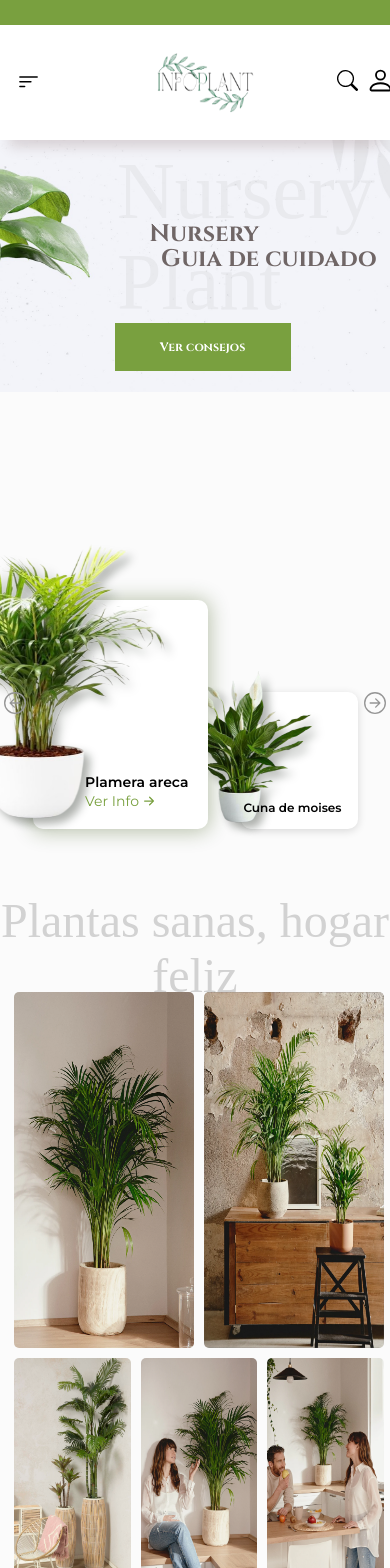
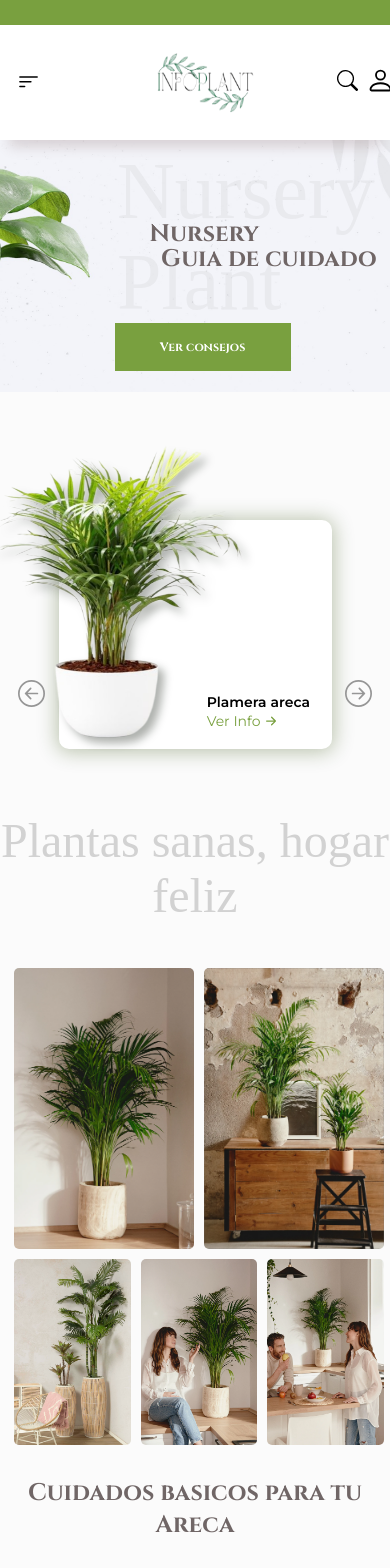
Before and after one commit to Alan-Ribeca/infoPlant, a React (Vite) app: page / in a window 390 px wide. Shown: the top 1568 px of the page. Built offline with nearby package versions, Linux system fonts and the light colour scheme.

Commit message:
adaptando a movil

```diff
--- a/src/components/carrusel/carrusel.scss
+++ b/src/components/carrusel/carrusel.scss
@@ -364,3 +364,33 @@
     }
   }
 }
+
+@media screen and (max-width: 550px) {
+  .containerCarrusel {
+    height: 576px;
+    .carrusel {
+      padding-top: 8rem;
+
+      .slide {
+        &:nth-last-child(-n + 4) {
+          display: none;
+        }
+
+        &.activo {
+          width: 70%;
+          .imgActiva {
+            right: 29%;
+            width: 273px;
+            height: 312px;
+          }
+        }
+      }
+    }
+
+    .flechaDerecha,
+    .flechaIzquierda {
+      width: 55px;
+      height: 27px;
+    }
+  }
+}
--- a/src/components/comentarios/comentarios.scss
+++ b/src/components/comentarios/comentarios.scss
@@ -130,3 +130,20 @@
     }
   }
 }
+@media screen and (max-width: 550px) {
+  .containerComentarios {
+    background-size: 116% 50%;
+    .comentario {
+      .textComentario {
+        width: 62%;
+        margin-bottom: 0.4rem;
+      }
+
+      &::after {
+        font-size: 44px;
+        width: 45px;
+        top: 3%;
+      }
+    }
+  }
+}
--- a/src/components/info/info.scss
+++ b/src/components/info/info.scss
@@ -202,3 +202,20 @@
     }
   }
 }
+
+@media screen and (max-width: 550px) {
+  .infoContainer {
+    .imgInfoTop {
+      height: 281px;
+    }
+    .imgInfo {
+      height: 186px;
+    }
+
+    .infoTexto .cuidadoGuia {
+      max-width: 100%;
+      margin: 0;
+      padding-left: 1.5rem;
+    }
+  }
+}
```
